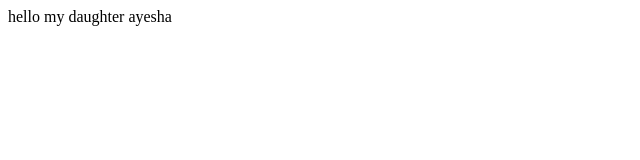
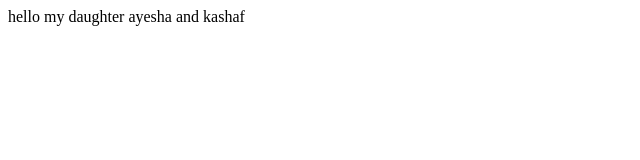
Before and after one commit to UBAID-AKHTAR-243/student-registration--form, a plain HTML site: page index.html in a window 1280 px wide. Shown: the full height of the page, 0-640 px from the left. Drawn offline with Linux system fonts and the light colour scheme.

Commit message:
Update index.html

```diff
--- a/index.html
+++ b/index.html
@@ -6,6 +6,6 @@
     <title>Document</title>
 </head>
 <body>
-    hello my daughter ayesha
+    hello my daughter ayesha and kashaf
 </body>
 </html>
```
